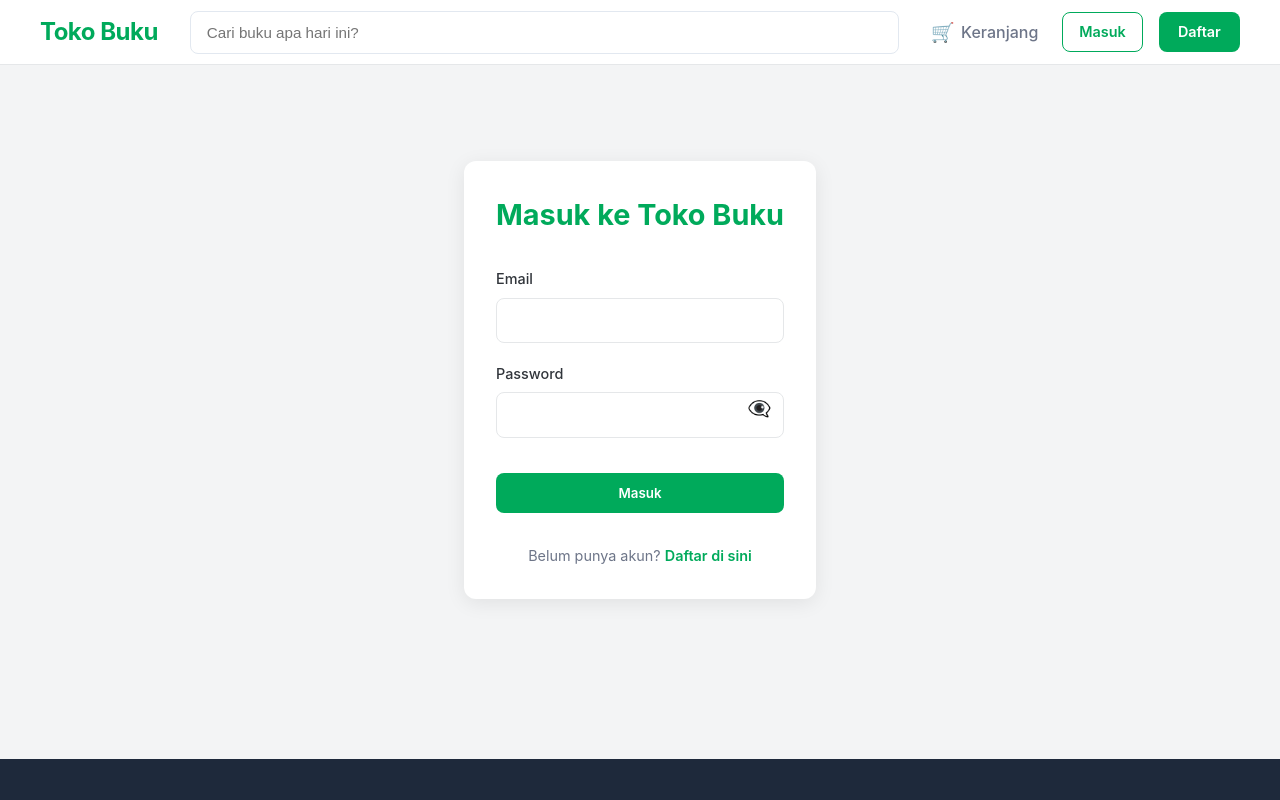
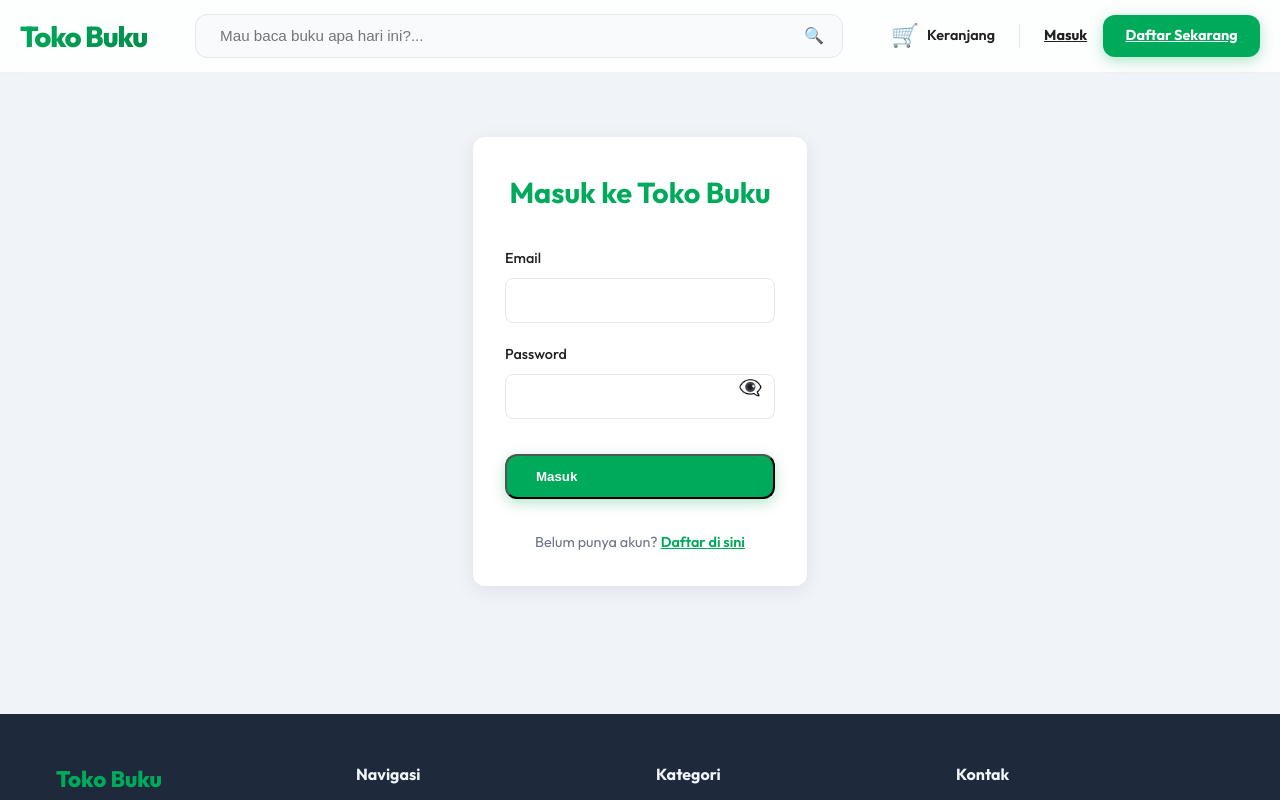
Before and after one commit to Arethusa121212/tokobuku, a Next.js app: page /login in a window 1280 px wide. Shown: the top 800 px of the page. Built offline with nearby package versions, Linux system fonts and the light colour scheme; no server answers.

Commit message:
Design: Massive UI/UX glow-up for the storefront

```diff
--- a/src/app/globals.css
+++ b/src/app/globals.css
@@ -1,12 +1,19 @@
 :root {
   --color-primary: #00AA5B; /* Tokopedia Green */
+  --color-primary-light: #EBFFF5;
   --color-primary-hover: #008C4A;
-  --color-bg: #F3F4F5;
+  --color-bg: #F0F3F7;
   --color-surface: #FFFFFF;
-  --color-text-primary: #31353B;
+  --color-text-primary: #212121;
   --color-text-secondary: #6D7588;
   --color-border: #E5E7E9;
   --color-danger: #EF144A;
+  --shadow-sm: 0 2px 8px rgba(0,0,0,0.04);
+  --shadow-md: 0 4px 20px rgba(0,0,0,0.08);
+  --shadow-lg: 0 10px 40px rgba(0,0,0,0.12);
+  --radius-sm: 8px;
+  --radius-md: 12px;
+  --radius-lg: 20px;
 }
 
 * {
@@ -16,201 +23,146 @@
 }
 
 body {
-  font-family: 'Inter', -apple-system, BlinkMacSystemFont, "Segoe UI", Roboto, "Helvetica Neue", Arial, sans-serif;
+  font-family: 'Outfit', 'Inter', -apple-system, BlinkMacSystemFont, "Segoe UI", Roboto, sans-serif;
   background-color: var(--color-bg);
   color: var(--color-text-primary);
-  line-height: 1.5;
+  line-height: 1.6;
+  -webkit-font-smoothing: antialiased;
 }
 
-a {
-  color: inherit;
-  text-decoration: none;
-}
-
-button {
-  cursor: pointer;
-  border: none;
-  background: none;
-  font-family: inherit;
-}
-
-/* Utilities */
 .container {
-  max-width: 1200px;
+  max-width: 1240px;
   margin: 0 auto;
-  padding: 0 1rem;
+  padding: 0 1.5rem;
 }
 
 .btn-primary {
-  background-color: var(--color-primary);
+  background: var(--color-primary);
   color: white;
-  padding: 0.75rem 1.5rem;
-  border-radius: 8px;
-  font-weight: 600;
-  transition: background-color 0.2s ease;
+  padding: 0.8rem 1.8rem;
+  border-radius: var(--radius-md);
+  font-weight: 700;
+  transition: all 0.3s cubic-bezier(0.4, 0, 0.2, 1);
+  display: inline-flex;
+  align-items: center;
+  gap: 0.5rem;
+  box-shadow: 0 4px 14px rgba(0, 170, 91, 0.3);
 }
 
 .btn-primary:hover {
-  background-color: var(--color-primary-hover);
+  background: var(--color-primary-hover);
+  transform: translateY(-2px);
+  box-shadow: 0 6px 20px rgba(0, 170, 91, 0.4);
 }
 
-/* Navbar */
+/* Navbar Premium */
 .navbar {
-  background-color: var(--color-surface);
-  border-bottom: 1px solid var(--color-border);
+  background: rgba(255, 255, 255, 0.85);
+  backdrop-filter: blur(20px);
+  border-bottom: 1px solid rgba(0, 0, 0, 0.05);
   position: sticky;
   top: 0;
-  z-index: 100;
-}
-
-.navbar .container {
-  display: flex;
-  align-items: center;
-  justify-content: space-between;
-  height: 64px;
+  z-index: 1000;
+  transition: all 0.3s ease;
 }
 
 .navbar-brand {
-  color: var(--color-primary);
-  font-size: 1.5rem;
-  font-weight: 700;
-  letter-spacing: -0.5px;
+  font-family: 'Outfit', sans-serif;
+  font-size: 1.8rem;
+  font-weight: 800;
+  background: linear-gradient(135deg, #00AA5B 0%, #008C4A 100%);
+  -webkit-background-clip: text;
+  -webkit-text-fill-color: transparent;
+  letter-spacing: -1px;
 }
 
-.navbar-search {
-  flex: 1;
-  margin: 0 2rem;
-  display: flex;
+/* Hero Section */
+.hero-gradient {
+  background: linear-gradient(135deg, #00AA5B 0%, #008C4A 100%);
+  position: relative;
+  overflow: hidden;
 }
 
-.navbar-search input {
-  width: 100%;
-  padding: 0.6rem 1rem;
-  border: 1px solid var(--color-border);
-  border-radius: 8px;
-  outline: none;
-  font-size: 0.95rem;
-  transition: border-color 0.2s;
+.hero-gradient::before {
+  content: '';
+  position: absolute;
+  top: -50%;
+  left: -10%;
+  width: 70%;
+  height: 200%;
+  background: radial-gradient(circle, rgba(255,255,255,0.1) 0%, transparent 70%);
+  transform: rotate(-15deg);
 }
 
-.navbar-search input:focus {
-  border-color: var(--color-primary);
-}
-
-.navbar-actions {
-  display: flex;
-  gap: 1rem;
-  align-items: center;
-}
-
-/* Product Grid */
+/* Product Cards */
 .product-grid {
   display: grid;
-  grid-template-columns: repeat(auto-fill, minmax(200px, 1fr));
+  grid-template-columns: repeat(auto-fill, minmax(220px, 1fr));
   gap: 1.5rem;
-  padding: 2rem 0;
+  padding: 1rem 0;
 }
 
 .product-card {
   background: var(--color-surface);
-  border-radius: 12px;
+  border-radius: var(--radius-lg);
   overflow: hidden;
-  box-shadow: 0 1px 4px rgba(0,0,0,0.05);
-  transition: transform 0.2s ease, box-shadow 0.2s ease;
-  display: flex;
-  flex-direction: column;
+  border: 1px solid rgba(0,0,0,0.03);
+  transition: all 0.4s cubic-bezier(0.175, 0.885, 0.32, 1.275);
+  position: relative;
 }
 
 .product-card:hover {
-  transform: translateY(-4px);
-  box-shadow: 0 4px 12px rgba(0,0,0,0.1);
+  transform: translateY(-10px);
+  box-shadow: var(--shadow-lg);
+  border-color: var(--color-primary-light);
+}
+
+.product-image-container {
+  position: relative;
+  width: 100%;
+  padding-top: 133%; /* 3:4 aspect ratio */
+  overflow: hidden;
 }
 
 .product-image {
+  position: absolute;
+  top: 0;
+  left: 0;
   width: 100%;
-  height: 200px;
+  height: 100%;
   object-fit: cover;
-  background-color: #f9f9f9;
+  transition: transform 0.6s ease;
+}
+
+.product-card:hover .product-image {
+  transform: scale(1.1);
 }
 
 .product-info {
-  padding: 1rem;
-  display: flex;
-  flex-direction: column;
-  flex: 1;
+  padding: 1.2rem;
 }
 
-.product-title {
-  font-size: 0.95rem;
-  color: var(--color-text-primary);
-  margin-bottom: 0.5rem;
-  display: -webkit-box;
-  -webkit-line-clamp: 2;
-  -webkit-box-orient: vertical;
-  overflow: hidden;
-  line-height: 1.4;
+/* Animations */
+@keyframes fadeInUp {
+  from { opacity: 0; transform: translateY(20px); }
+  to { opacity: 1; transform: translateY(0); }
 }
 
-.product-price {
-  font-weight: 700;
-  font-size: 1.1rem;
-  color: var(--color-text-primary);
-  margin-top: auto;
+.animate-fade-in {
+  animation: fadeInUp 0.6s ease forwards;
 }
 
-/* ============ RESPONSIVE ============ */
-
-/* Tablet */
+/* Responsive */
 @media (max-width: 768px) {
-  .navbar .container {
-    flex-wrap: wrap;
-    height: auto;
-    padding: 0.8rem 0;
-    gap: 0.5rem;
-  }
-
-  .navbar-search {
-    order: 3;
-    margin: 0;
-    width: 100%;
-    flex-basis: 100%;
-  }
-
-  .navbar-actions {
-    gap: 0.6rem;
-    font-size: 0.85rem;
-  }
-
   .product-grid {
     grid-template-columns: repeat(auto-fill, minmax(160px, 1fr));
     gap: 1rem;
   }
 }
 
-/* Mobile */
 @media (max-width: 480px) {
-  .container {
-    padding: 0 0.8rem;
-  }
-
   .product-grid {
     grid-template-columns: repeat(2, 1fr);
     gap: 0.8rem;
   }
-
-  .product-image {
-    height: 150px;
-  }
-
-  .product-info {
-    padding: 0.8rem;
-  }
-
-  .product-title {
-    font-size: 0.85rem;
-  }
-
-  .product-price {
-    font-size: 0.95rem;
-  }
 }
--- a/src/app/layout.tsx
+++ b/src/app/layout.tsx
@@ -16,10 +16,15 @@ export default function RootLayout({
 }) {
   return (
     <html lang="id">
+      <head>
+        <link rel="preconnect" href="https://fonts.googleapis.com" />
+        <link rel="preconnect" href="https://fonts.gstatic.com" crossOrigin="anonymous" />
+        <link href="https://fonts.googleapis.com/css2?family=Outfit:wght@300;400;500;600;700;800;900&display=swap" rel="stylesheet" />
+      </head>
       <body style={{ display: 'flex', flexDirection: 'column', minHeight: '100vh' }}>
         <Providers>
           <Navbar />
-          <main className="container" style={{ padding: '2rem 0', flex: 1 }}>
+          <main className="container" style={{ flex: 1 }}>
             {children}
           </main>
           <Footer />
--- a/src/components/Navbar.tsx
+++ b/src/components/Navbar.tsx
@@ -22,51 +22,69 @@ export default function Navbar() {
 
   return (
     <nav className="navbar">
-      <div className="container" style={{ display: 'flex', justifyContent: 'space-between', alignItems: 'center', padding: '1rem 0' }}>
-        <Link href="/" className="navbar-brand" style={{ fontSize: '1.5rem', fontWeight: 700, color: 'var(--color-primary)' }}>
+      <div className="container" style={{ display: 'flex', justifyContent: 'space-between', alignItems: 'center', padding: '0.8rem 0' }}>
+        <Link href="/" className="navbar-brand">
           Toko Buku
         </Link>
 
         {session?.user?.role !== "SELLER" && (
-          <form onSubmit={handleSearch} className="navbar-search" style={{ flex: 1, margin: '0 2rem' }}>
+          <form onSubmit={handleSearch} className="navbar-search" style={{ flex: 1, margin: '0 3rem', position: 'relative' }}>
             <input
               type="text"
-              placeholder="Cari buku apa hari ini?"
+              placeholder="Mau baca buku apa hari ini?..."
               value={searchQuery}
               onChange={(e) => setSearchQuery(e.target.value)}
-              style={{ width: '100%', padding: '0.75rem 1rem', borderRadius: '8px', border: '1px solid #e2e8f0' }}
+              style={{
+                width: '100%', padding: '0.8rem 1.5rem', borderRadius: '12px',
+                border: '1.5px solid var(--color-border)', background: '#F8FAFC',
+                fontSize: '0.95rem', transition: 'all 0.2s', outline: 'none'
+              }}
+              onFocus={(e) => {
+                e.currentTarget.style.borderColor = 'var(--color-primary)';
+                e.currentTarget.style.background = 'white';
+                e.currentTarget.style.boxShadow = '0 0 0 4px var(--color-primary-light)';
+              }}
+              onBlur={(e) => {
+                e.currentTarget.style.borderColor = 'var(--color-border)';
+                e.currentTarget.style.background = '#F8FAFC';
+                e.currentTarget.style.boxShadow = 'none';
+              }}
             />
+            <span style={{ position: 'absolute', right: '1.2rem', top: '50%', transform: 'translateY(-50%)', color: '#94a3b8' }}>🔍</span>
           </form>
         )}
 
         <div className="navbar-actions" style={{ display: 'flex', alignItems: 'center', gap: '1.5rem', marginLeft: session?.user?.role === "SELLER" ? 'auto' : '0' }}>
           {session?.user?.role !== "SELLER" && (
-            <Link href="/cart" style={{ color: 'var(--color-text-secondary)', textDecoration: 'none', fontWeight: 500, display: 'flex', alignItems: 'center', gap: '0.4rem' }}>
-              <span style={{ fontSize: '1.2rem' }}>🛒</span> Keranjang
+            <Link href="/cart" style={{ color: 'var(--color-text-primary)', textDecoration: 'none', fontWeight: 600, display: 'flex', alignItems: 'center', gap: '0.5rem', position: 'relative' }}>
+              <span style={{ fontSize: '1.4rem' }}>🛒</span>
+              <span style={{ fontSize: '0.9rem' }}>Keranjang</span>
             </Link>
           )}
 
-          <div style={{ display: 'flex', alignItems: 'center', gap: '1rem' }}>
+          <div style={{ height: '24px', width: '1px', background: '#E2E8F0' }}></div>
+
+          <div style={{ display: 'flex', alignItems: 'center', gap: '1.2rem' }}>
             {session ? (
-              <div style={{ display: 'flex', alignItems: 'center', gap: '1rem' }}>
-                <Link href="/orders" style={{ color: 'var(--color-text-secondary)', textDecoration: 'none', fontWeight: 500, display: 'flex', alignItems: 'center', gap: '0.4rem', fontSize: '0.9rem' }}>
-                  📦 Pesanan
+              <div style={{ display: 'flex', alignItems: 'center', gap: '1.2rem' }}>
+                <Link href="/orders" style={{ color: 'var(--color-text-secondary)', textDecoration: 'none', fontWeight: 600, fontSize: '0.9rem', transition: 'color 0.2s' }}>
+                  Pesanan
                 </Link>
 
-                <Link href="/profile" style={{ display: 'flex', alignItems: 'center', gap: '0.8rem', textDecoration: 'none', padding: '0.4rem 0.8rem', borderRadius: '30px', border: '1.5px solid var(--color-border)', transition: 'all 0.2s' }}>
+                <Link href="/profile" style={{ display: 'flex', alignItems: 'center', gap: '0.8rem', textDecoration: 'none', padding: '0.3rem', borderRadius: '40px', border: '1px solid var(--color-border)', background: 'white' }}>
                   {/* eslint-disable-next-line @next/next/no-img-element */}
                   <img
                     src={session.user.image || "https://api.dicebear.com/7.x/avataaars/svg?seed=" + session.user.email}
                     alt="Profile"
-                    style={{ width: '32px', height: '32px', borderRadius: '50%', objectFit: 'cover' }}
+                    style={{ width: '30px', height: '30px', borderRadius: '50%', objectFit: 'cover' }}
                   />
-                  <span style={{ color: 'var(--color-text-primary)', fontWeight: 600, fontSize: '0.9rem' }}>
+                  <span style={{ color: 'var(--color-text-primary)', fontWeight: 700, fontSize: '0.85rem', paddingRight: '0.8rem' }}>
                     {session.user.name?.split(' ')[0]}
                   </span>
                 </Link>
 
                 {session.user.role === "SELLER" && (
-                  <Link href="/dashboard" style={{ color: 'var(--color-primary)', fontWeight: 700, textDecoration: 'none', fontSize: '0.9rem' }}>
+                  <Link href="/dashboard" className="btn-primary" style={{ padding: '0.5rem 1rem', fontSize: '0.85rem', boxShadow: 'none' }}>
                     Dashboard
                   </Link>
                 )}
@@ -77,23 +95,21 @@ export default function Navbar() {
                     toast.success("Berhasil keluar");
                   }}
                   style={{
-                    padding: '0.5rem 1rem', color: '#ef4444', fontWeight: 600,
-                    border: '1.5px solid #ef4444', borderRadius: '8px',
-                    background: 'transparent', cursor: 'pointer', fontSize: '0.85rem'
+                    color: '#ef4444', fontWeight: 700, fontSize: '0.85rem'
                   }}
                 >
                   Keluar
                 </button>
               </div>
             ) : (
-              <>
-                <Link href="/login" style={{ padding: '0.5rem 1rem', color: 'var(--color-primary)', fontWeight: 600, border: '1.5px solid var(--color-primary)', borderRadius: '8px', textDecoration: 'none', fontSize: '0.9rem' }}>
+              <div style={{ display: 'flex', alignItems: 'center', gap: '1rem' }}>
+                <Link href="/login" style={{ color: 'var(--color-text-primary)', fontWeight: 700, fontSize: '0.9rem' }}>
                   Masuk
                 </Link>
-                <Link href="/register" className="btn-primary" style={{ padding: '0.6rem 1.2rem', background: 'var(--color-primary)', color: 'white', fontWeight: 600, borderRadius: '8px', textDecoration: 'none', fontSize: '0.9rem' }}>
-                  Daftar
+                <Link href="/register" className="btn-primary" style={{ padding: '0.6rem 1.4rem', fontSize: '0.9rem' }}>
+                  Daftar Sekarang
                 </Link>
-              </>
+              </div>
             )}
           </div>
         </div>
```
Also changed, not shown: src/app/page.tsx (+133 -65 lines).
